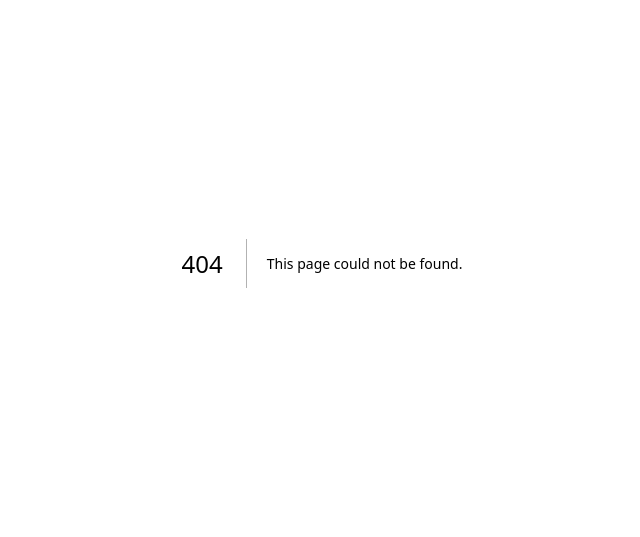
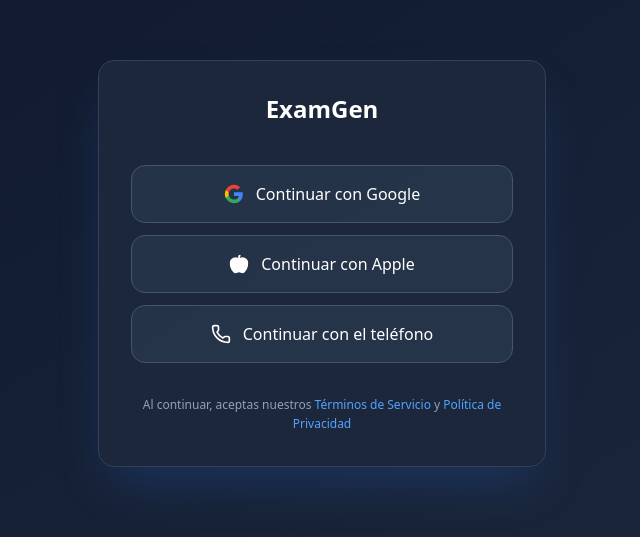
Before and after one commit to bloodlive025/tests-generators-by-IA, a Next.js app: page /login in a window 1280 px wide. Before the commit this address had no page. Shown: the part 137-674 px from the top of the page, without its empty margins (318-958 px from the left). Built offline with nearby package versions, Linux system fonts and the light colour scheme.

Commit message:
🔨 [ADD] componnet login and page for using login

```diff
--- /dev/null
+++ b/src/app/components/Login.tsx
@@ -0,0 +1,76 @@
+import { Apple, Phone } from "lucide-react"
+
+export function LoginComponent(){
+    return (
+        <div className="min-h-screen bg-gradient-to-br from-slate-900 to-slate-800 flex items-center justify-center p-4">
+        <div className="bg-slate-800/95 backdrop-blur-sm border border-slate-700 rounded-2xl shadow-2xl shadow-blue-500/20 max-w-md w-full mx-4 p-8">
+
+          {/* Header */}
+          <div className="flex justify-center items-center gap-2 text-center mb-8">
+            <h1 className="font-heading font-bold text-2xl text-white mb-2">
+              ExamGen
+            </h1>
+          </div>
+
+          {/* Social Login Options */}
+          <div className="space-y-3">
+            {/* Google */}
+            <button
+              className="w-full bg-slate-700/50 hover:bg-slate-700 border border-slate-600 hover:border-slate-500 text-white py-4 px-6 rounded-xl transition-all duration-300 hover:scale-[1.02] flex items-center justify-center gap-3"
+            >
+              <svg className="w-5 h-5" viewBox="0 0 24 24">
+                <path
+                  fill="#4285F4"
+                  d="M22.56 12.25c0-.78-.07-1.53-.2-2.25H12v4.26h5.92c-.26 1.37-1.04 2.53-2.21 3.31v2.77h3.57c2.08-1.92 3.28-4.74 3.28-8.09z"
+                />
+                <path
+                  fill="#34A853"
+                  d="M12 23c2.97 0 5.46-.98 7.28-2.66l-3.57-2.77c-.98.66-2.23 1.06-3.71 1.06-2.86 0-5.29-1.93-6.16-4.53H2.18v2.84C3.99 20.53 7.7 23 12 23z"
+                />
+                <path
+                  fill="#FBBC05"
+                  d="M5.84 14.09c-.22-.66-.35-1.36-.35-2.09s.13-1.43.35-2.09V7.07H2.18C1.43 8.55 1 10.22 1 12s.43 3.45 1.18 4.93l2.85-2.22.81-.62z"
+                />
+                <path
+                  fill="#EA4335"
+                  d="M12 5.38c1.62 0 3.06.56 4.21 1.64l3.15-3.15C17.45 2.09 14.97 1 12 1 7.7 1 3.99 3.47 2.18 7.07l3.66 2.84c.87-2.6 3.3-4.53 6.16-4.53z"
+                />
+              </svg>
+              <span>Continuar con Google</span>
+            </button>
+
+
+            {/* Apple */}
+            <button
+              className="w-full bg-slate-700/50 hover:bg-slate-700 border border-slate-600 hover:border-slate-500 text-white py-4 px-6 rounded-xl transition-all duration-300 hover:scale-[1.02] flex items-center justify-center gap-3"
+            >
+              <Apple className="w-5 h-5" fill="currentColor" />
+              <span>Continuar con Apple</span>
+            </button>
+
+            {/* Phone */}
+            <button
+              className="w-full bg-slate-700/50 hover:bg-slate-700 border border-slate-600 hover:border-slate-500 text-white py-4 px-6 rounded-xl transition-all duration-300 hover:scale-[1.02] flex items-center justify-center gap-3"
+            >
+              <Phone className="w-5 h-5" />
+              <span>Continuar con el teléfono</span>
+            </button>
+          </div>
+
+          {/* Footer */}
+          <div className="mt-8 text-center">
+            <p className="text-slate-400 text-xs leading-relaxed">
+              Al continuar, aceptas nuestros{' '}
+              <a href="#" className="text-blue-400 hover:text-blue-300 transition-colors">
+                Términos de Servicio
+              </a>{' '}
+              y{' '}
+              <a href="#" className="text-blue-400 hover:text-blue-300 transition-colors">
+                Política de Privacidad
+              </a>
+            </p>
+          </div>
+        </div>
+      </div>
+    )
+}
--- /dev/null
+++ b/src/app/login/page.tsx
@@ -0,0 +1,13 @@
+"use client"
+import { useState } from "react"
+import { LoginComponent } from "@/app/components/Login"
+
+export default function LoginPage() {
+  const handleSubmit = () => {
+    // Aquí iría la lógica de autenticación
+  }
+
+  return (
+    <LoginComponent />
+  )
+}
```
